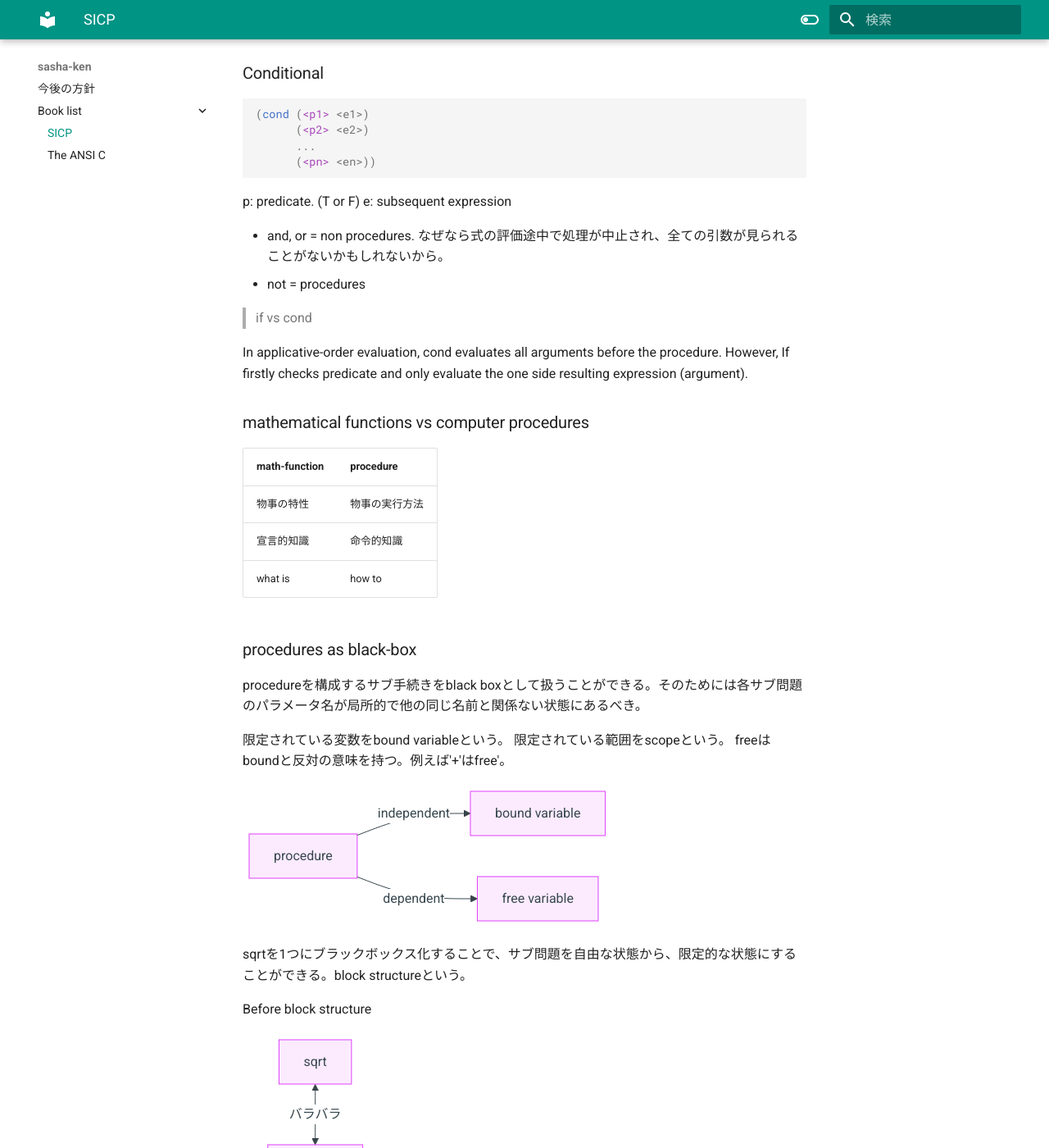
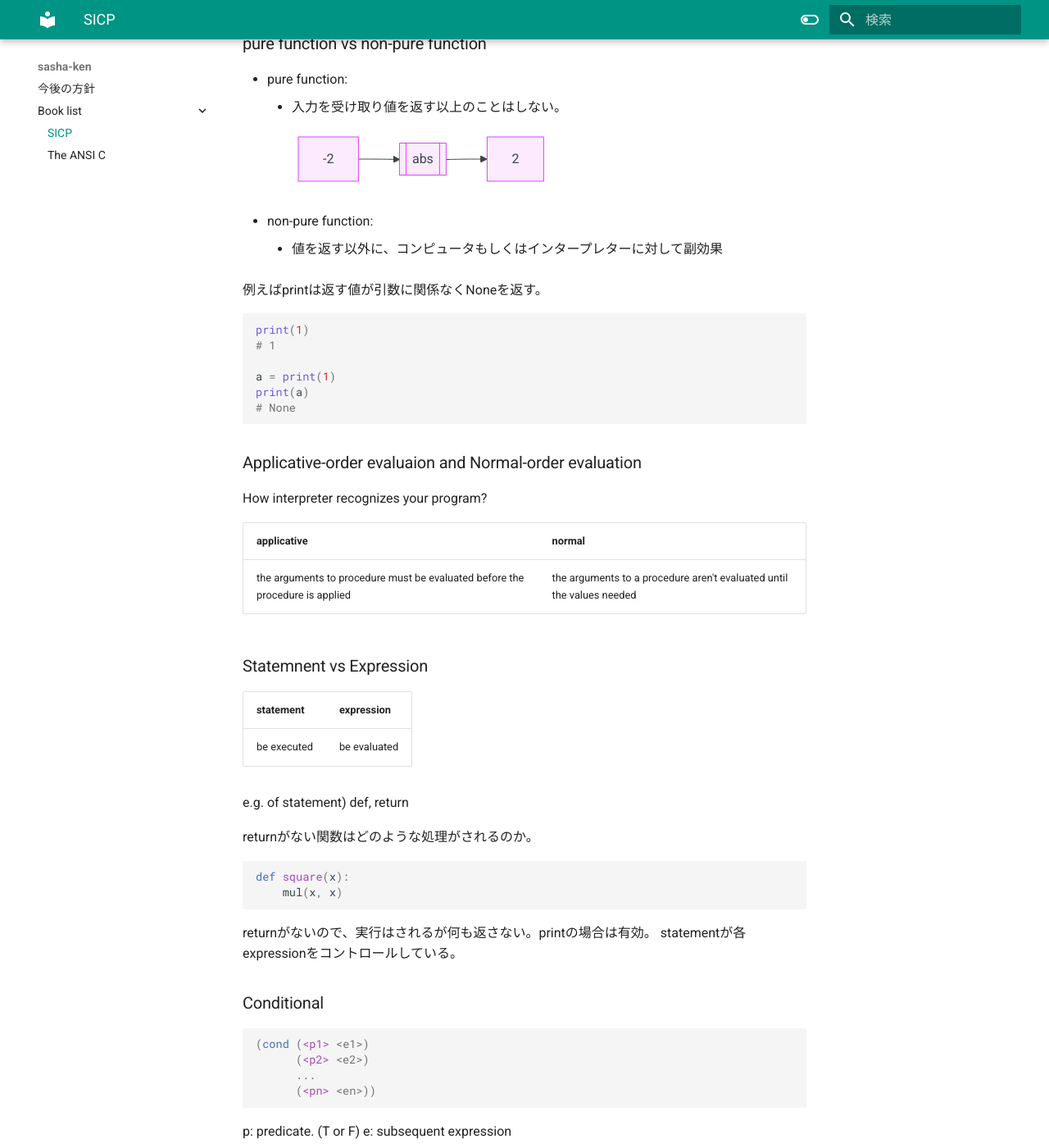
Before and after one commit to quinn-sasha/sasha-ken, an MkDocs documentation site: the page built from docs/book_list/SICP.md, in a window 1280 px wide and 1400 px high, scrolled down 2060 px. Shown: the whole window at 82% size. Built offline with MkDocs 1.6.1 and Material for MkDocs 9.7.7, drawn with Linux system fonts in a browser that asks for light colours; nearby versions of some CDN libraries; library files that are not in the unit come from our copies; some of the changed text lies outside the part shown.

Commit message:
added python SICP content

````diff
--- a/docs/book_list/SICP.md
+++ b/docs/book_list/SICP.md
@@ -41,6 +40,7 @@ How interpreter evaluates combination?
 
 次に各数値などのprimitive expressionを評価する。
 実はoperatorも変数の特殊系みたいなものだと言える。
+
 ### Variable
 Variable is one of abstraction ways.
 It enables us to write more complex programs.
@@ -62,6 +62,37 @@ environment-- determines -->meaning-of-symbol
 ```scheme
 (define (<name> <parameter>) (<body>))
 ```
+procedure（関数）も特殊な変数のようなものらしい。
+```python
+max(1.2, 4)
+# 4
+
+f = max
+f(1.2, 4)
+# 4
+#maxは一連の最大値を求める手続きを表す変数だった
+```
+
+### pure function vs non-pure function
+
+ - pure function:
+	 - 入力を受け取り値を返す以上のことはしない。
+```mermaid
+flowchart LR
+-2 --> id1[[abs]] --> 2
+```
+ - non-pure function:
+	 - 値を返す以外に、コンピュータもしくはインタープレターに対して副効果
+
+例えばprintは返す値が引数に関係なくNoneを返す。
+```python
+print(1)
+# 1
+
+a = print(1)
+print(a)
+# None
+```
 
 ### Applicative-order evaluaion and Normal-order evaluation
 
@@ -71,6 +102,21 @@ How interpreter recognizes your program?
 | --- | --- |
 | the arguments to procedure must be evaluated before the procedure is applied| the arguments to a procedure aren't evaluated until the values needed|
 
+### Statemnent vs Expression
+| statement | expression |
+|--|--|
+| be executed | be evaluated |
+
+e.g. of statement)
+def, return
+
+returnがない関数はどのような処理がされるのか。
+```python
+def square(x):
+	mul(x, x)
+```
+returnがないので、実行はされるが何も返さない。printの場合は有効。
+statementが各expressionをコントロールしている。
 
 ### Conditional
 ```scheme
@@ -89,6 +135,15 @@ e: subsequent expression
 
 In applicative-order evaluation, cond evaluates all arguments before the procedure.
 However, If firstly checks predicate and only evaluate the one side resulting expression (argument).
+
+pythonの場合は、'header'と呼ばれるstatementがその後に続くstatementをコントロールしている。例えばwhileなど。
+
+```python
+<header>:
+	<statement>
+	<statement>
+	   ...
+```
 
 ### mathematical functions vs computer procedures
 
@@ -256,6 +311,12 @@ n種類の硬貨、分割する金額をaとする。
  2. ツールを使い、プログラムの流れを追う
  3. プログラムにチェックポイントを入れる
 
+## 心構え
+ 1. test incrementally
+ 2. isolate errors
+ 3. check your assumption
+ 4. consult others
+
 ### デバッグの方針
 
 プログラムを解釈するinterpreterがどのようにプログラムをチェックしていくかを知る必要がある。ここまで、先に部分式を求めるapplicatvie-orderと必要になるまで部分式を求めないnormal-orderを学んだ。
--- a/mkdocs.yml
+++ b/mkdocs.yml
@@ -59,8 +59,6 @@ markdown_extensions:
   - pymdownx.inlinehilite
   - pymdownx.snippets
   - admonition
-  - pymdownx.arithmatex:
-      generic: true
   - footnotes
   - pymdownx.details
   - pymdownx.superfences
@@ -69,9 +67,5 @@ markdown_extensions:
   - tables
 
 extra_javascript:
-  - javascripts/katex.js
-  - https://unpkg.com/katex@0/dist/katex.min.js
-  - https://unpkg.com/katex@0/dist/contrib/auto-render.min.js
-
-extra_css:
-  - https://unpkg.com/katex@0/dist/katex.min.css
+  - javascripts/mathjax.js
+  - https://unpkg.com/mathjax@3/es5/tex-mml-chtml.js
````
Also changed, not shown: other parts of docs/book_list/SICP.md (+0 -1 lines).
